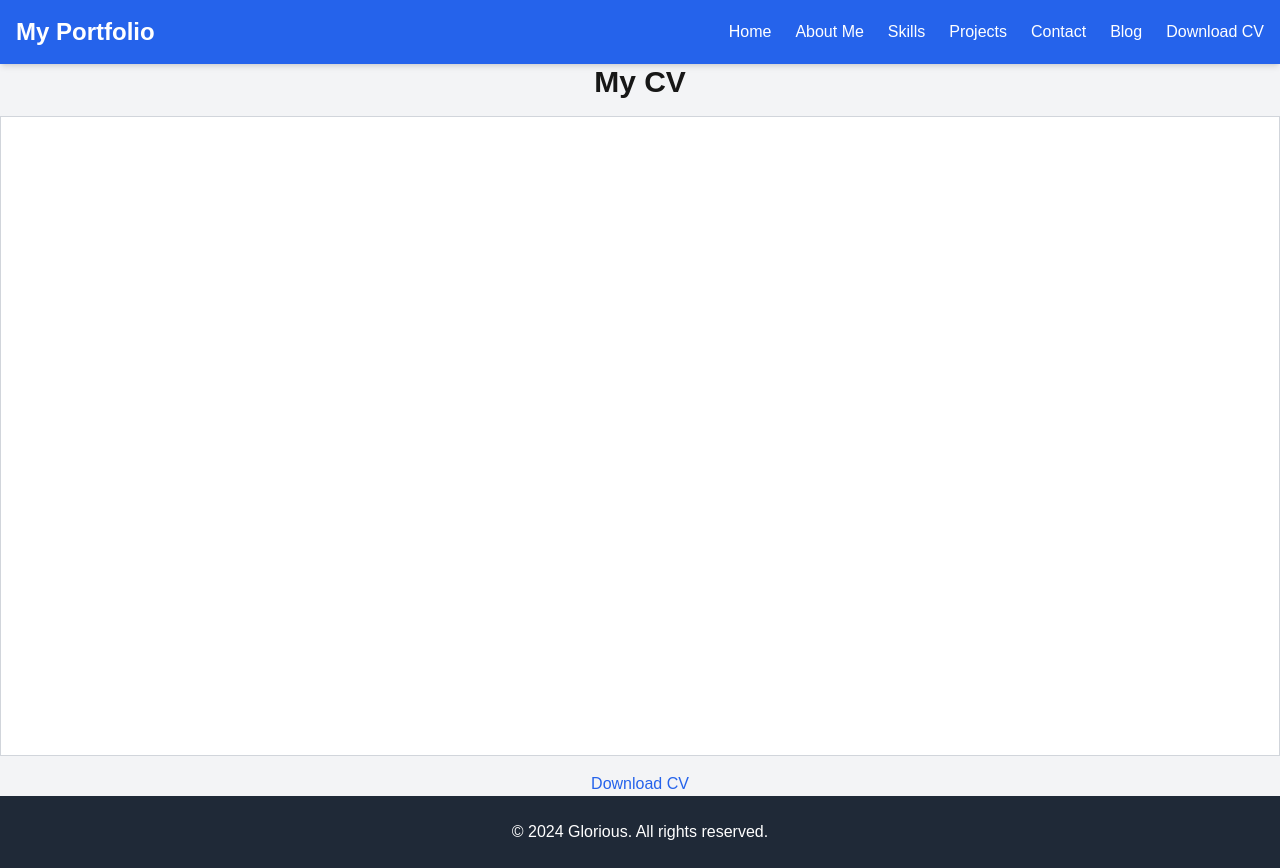
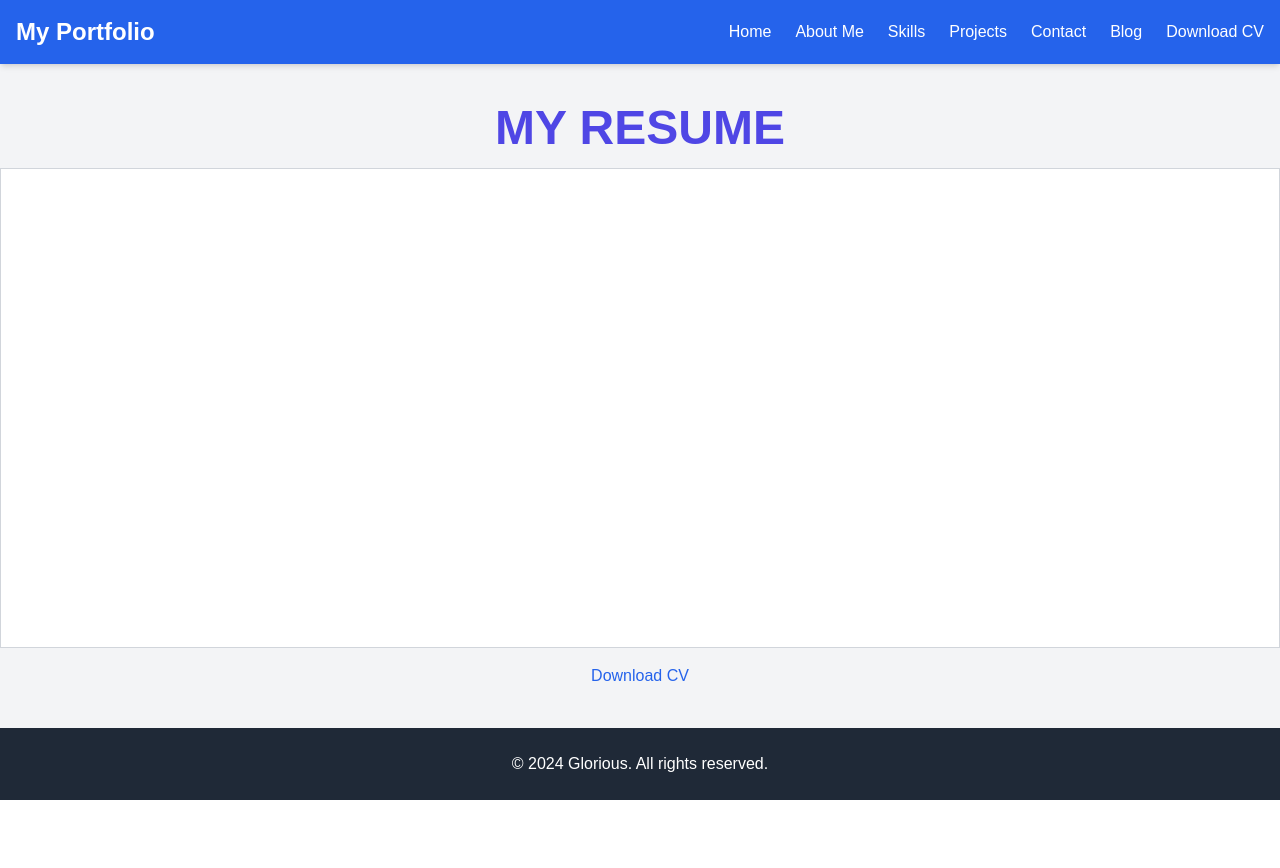
Before and after one commit to gloriousnetworker/gloriouslive, a Next.js app: page /cv in a window 1280 px wide. After the commit the page ends 800 px from the top, so only its background shows below. Built offline with nearby package versions, Linux system fonts and the light colour scheme.

Commit message:
Update on CV

```diff
--- a/src/pages/cv.tsx
+++ b/src/pages/cv.tsx
@@ -7,15 +7,28 @@ const CvPage = () => {
       <Navbar /> {/* Add the Navbar component here */}
 
       <div className="flex-grow flex flex-col items-center justify-center">
-        <h1 className="text-3xl font-bold mb-4">My CV</h1>
-        <iframe
-          src="/RESUME.pdf" // Ensure this matches your file name
-          className="w-full h-[80vh] border border-gray-300"
-          title="CV"
-          style={{ minHeight: '80vh', maxHeight: '80vh' }} // Ensures the iframe maintains min and max height
-        />
+        {/* Outstanding Heading Styling */}
+        <h1 className="text-4xl font-extrabold mb-4 text-indigo-600 sm:text-3xl md:text-4xl lg:text-5xl">
+          MY RESUME
+        </h1>
+
+        {/* Responsive Iframe for PDF */}
+        <div className="w-full flex justify-center">
+          <iframe
+            src="/RESUME.pdf"
+            className="w-full h-[80vh] sm:h-[70vh] md:h-[80vh] border border-gray-300"
+            title="Resume"
+            style={{
+              minHeight: '80vh',
+              maxHeight: '80vh',
+              zoom: '0.75', // Scales down the PDF on smaller screens
+              overflow: 'auto', // Enables scrolling within the iframe
+            }}
+          />
+        </div>
+
         <a
-          href="/RESUME.pdf" // Ensure this matches your file name
+          href="/RESUME.pdf"
           download
           className="mt-4 text-blue-600 hover:text-blue-800"
         >
```
